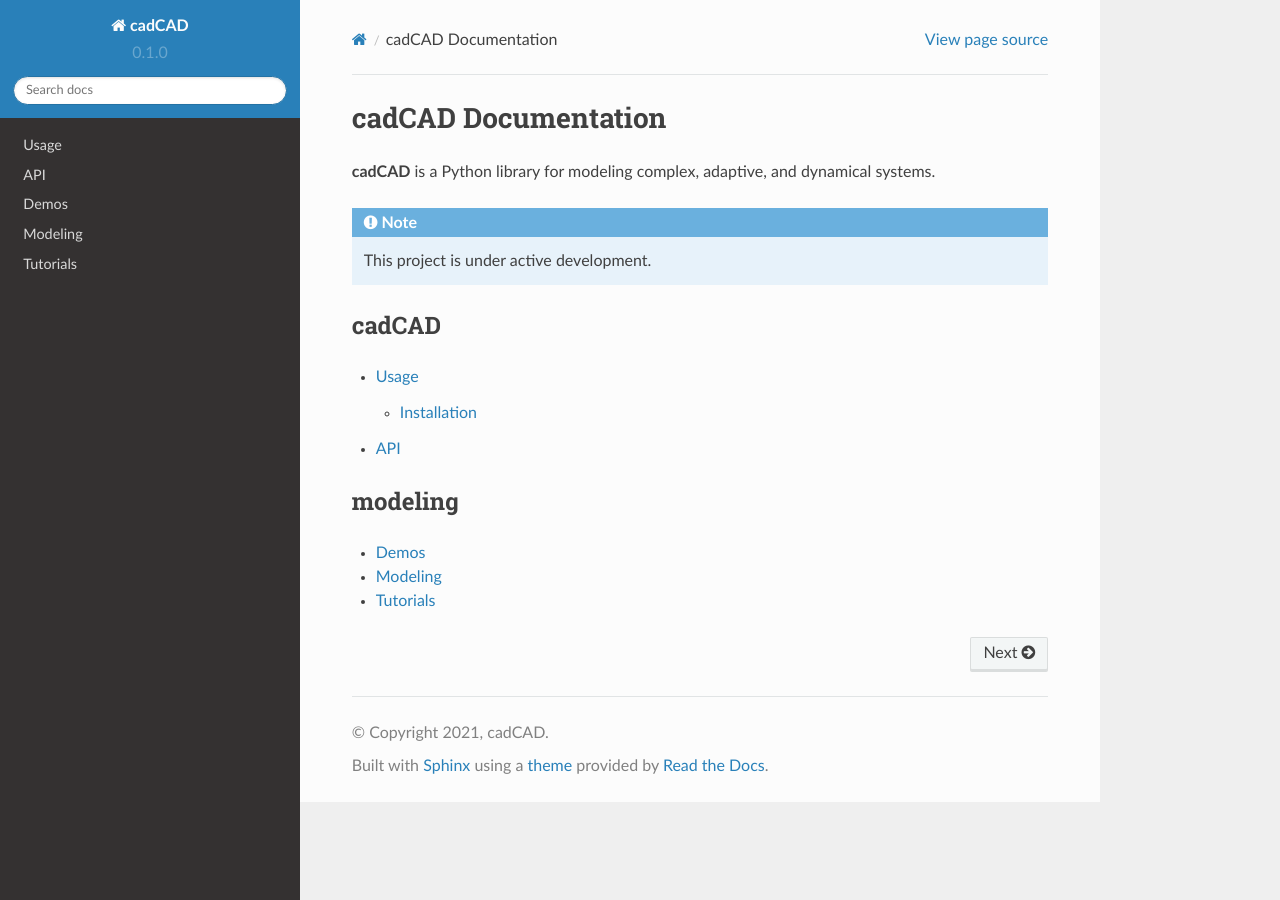
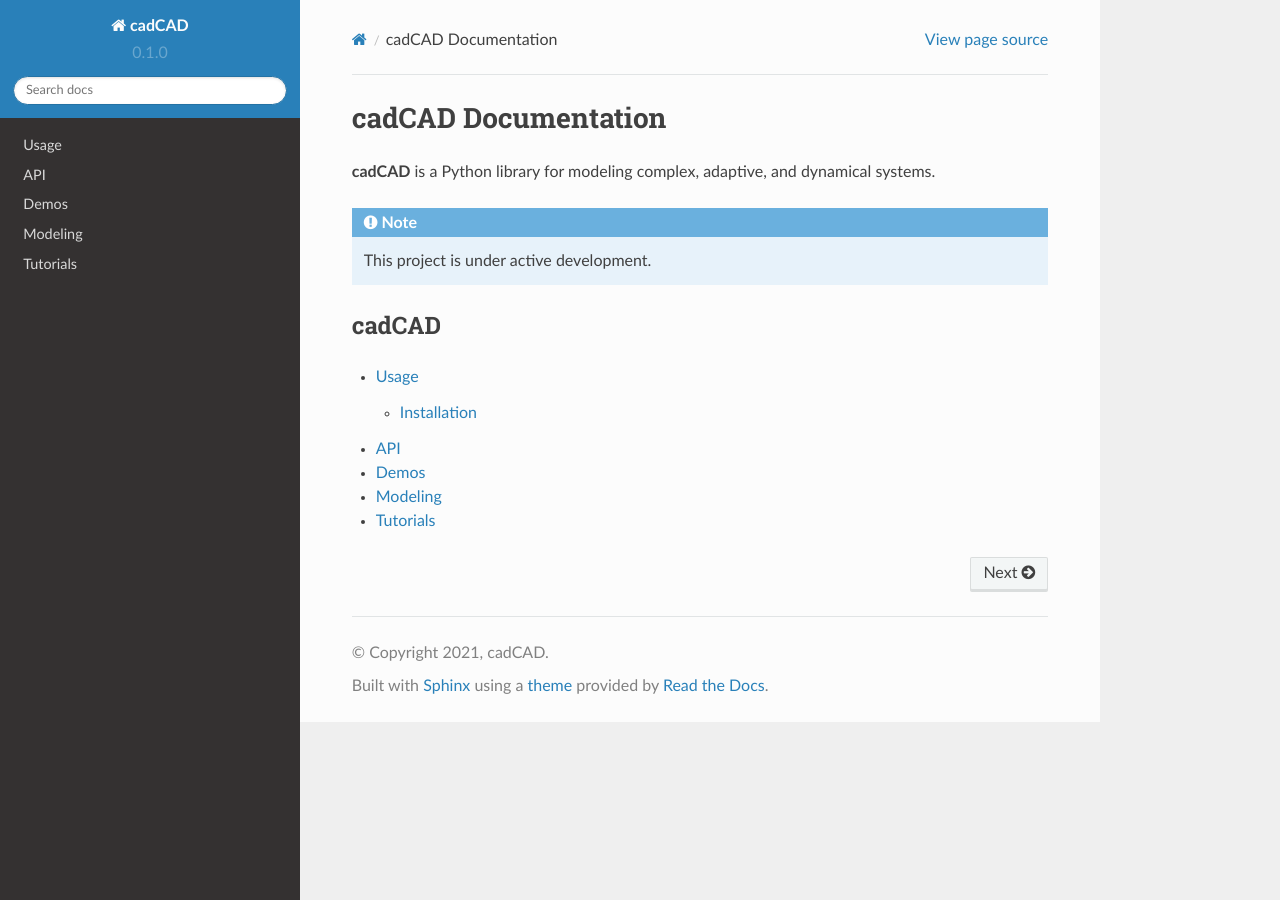
Before and after one commit to cadCAD-org/documentation, a Sphinx documentation site: the page built from docs/source/index.rst, in a window 1280 px wide. Built offline with Sphinx 7.4.7 and the Read the Docs theme 2.0.0, drawn with Linux system fonts in a browser that asks for light colours.

Commit message:
Moving new pages

```diff
--- a/docs/source/index.rst
+++ b/docs/source/index.rst
@@ -17,12 +17,6 @@
 
    usage
    api
-
-modeling
---------
-
-.. toctree::
-
    demos
    modeling
    tutorials
```
